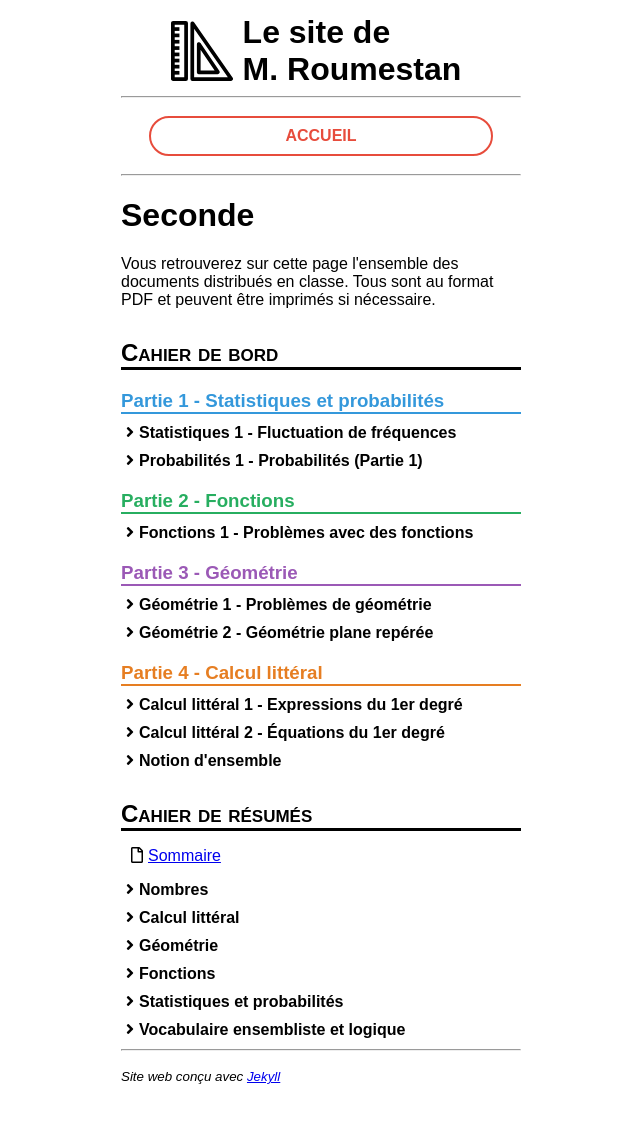
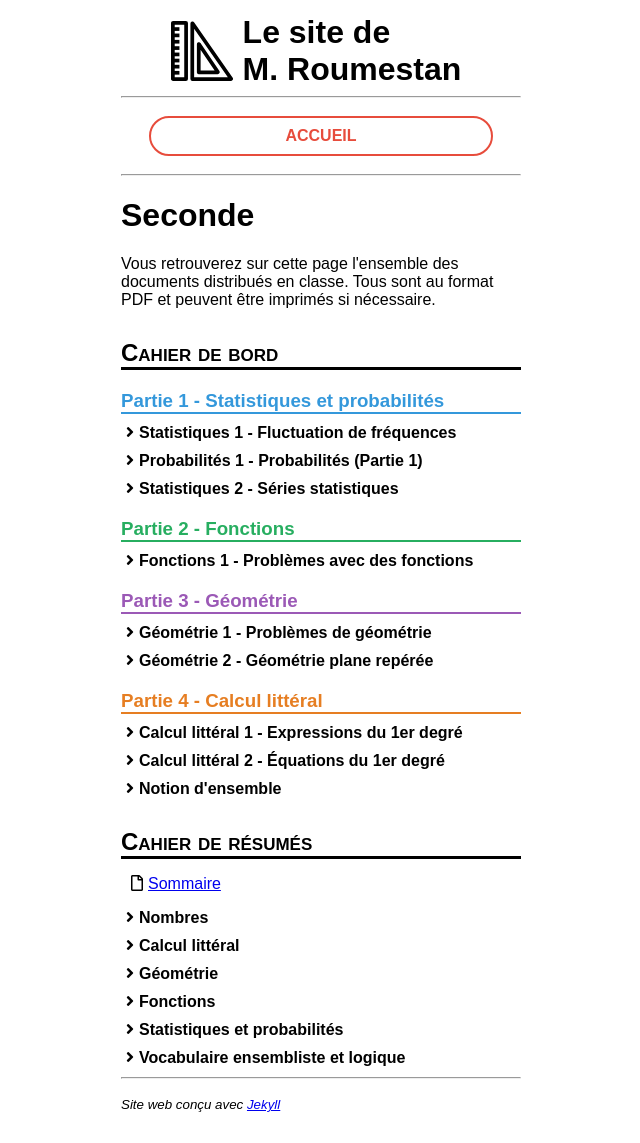
Before and after one commit to roumesta/roumestan.github.io, a Jekyll site: the page built from seconde.html, in a window 1280 px wide. Shown: the whole page, without its empty margins (319-959 px from the left). Built offline with Jekyll 4.4.1, drawn with Linux system fonts in a browser that asks for light colours; before the commit the page ends 1115 px from its top, so only the background shows below that.

Commit message:
Inport docs

```diff
--- a/_data/seconde_docs.yml
+++ b/_data/seconde_docs.yml
@@ -15,6 +15,10 @@
       items:
         - name: Exercices et bilans
           link: P1_enonces_bilans.pdf
+    - title: Statistiques 2 - Séries statistiques
+      items:
+        - name: Exercices et bilans
+          link: S2_enonces_bilans.pdf
 
 - title: Partie 2 - Fonctions
   color: 27ae60
```
Also changed, not shown: 1 other file.
